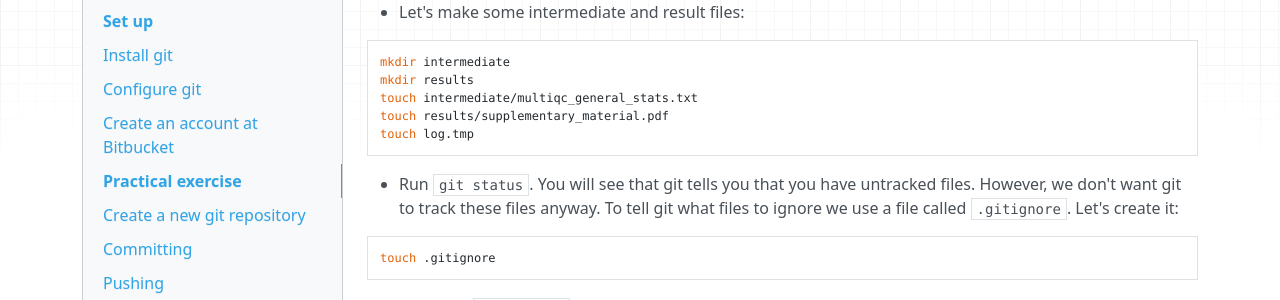
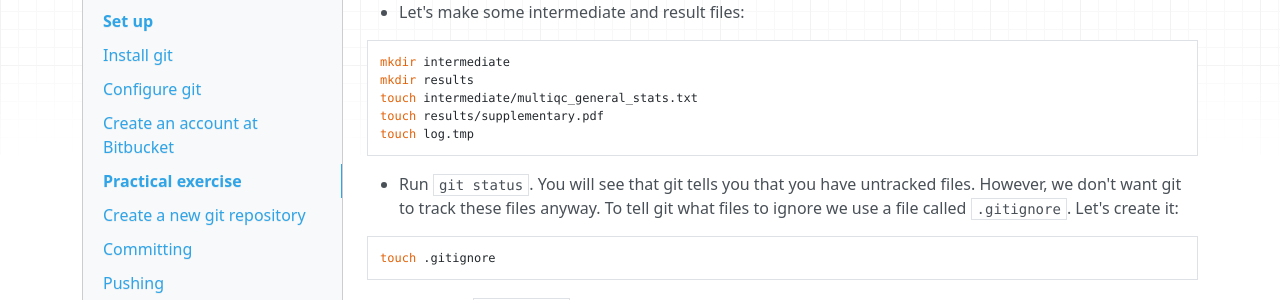
Before and after one commit to NBISweden/workshop-reproducible-research, an MkDocs documentation site: the page built from docs/git.md, in a window 1280 px wide and 900 px high, scrolled down 14051 px. Shown: the part 151-451 px from the top of the window. Built offline with MkDocs 1.6.1, drawn with Linux system fonts in a browser that asks for light colours; nearby versions of some CDN libraries; old or Windows-style settings are respelled for this version of MkDocs.

Commit message:
renamed supplementary_material.pdf

````diff
--- a/docs/git.md
+++ b/docs/git.md
@@ -411,7 +411,7 @@ Git is aware of all files within the repository. However, it is not uncommon to
 mkdir intermediate
 mkdir results
 touch intermediate/multiqc_general_stats.txt
-touch results/supplementary_material.pdf
+touch results/supplementary.pdf
 touch log.tmp
 ```
 
--- a/docs/todo.txt
+++ b/docs/todo.txt
@@ -1,13 +1,13 @@
 TODO: In SM: run
 TODO: In SM: cluster
 TODO: In SM: conda/singularity (docker)
-TODO: In SM: is the section Marking files as temporary still working?
 TODO: Add quick recap on jupyter
 TODO: Add ipynb to screenshots
 TODO: Add quick intro to MRSA in jupyter
 TODO: Handle UTF8 multiQC
 TODO: Make new repo for initiating repres project dir structure (+ template files?)
 TODO: Add detailed installation instructions for R and RStudio
+TODO: Check and change after repo was installed in /files in Docker instead of /home
 
 TODO: Syntax highlighting in rmarkdown - will not do, cannot find solution
 TODO: In SM: list-x-changes (mention version)
````
Also changed, not shown: 3 other files.
